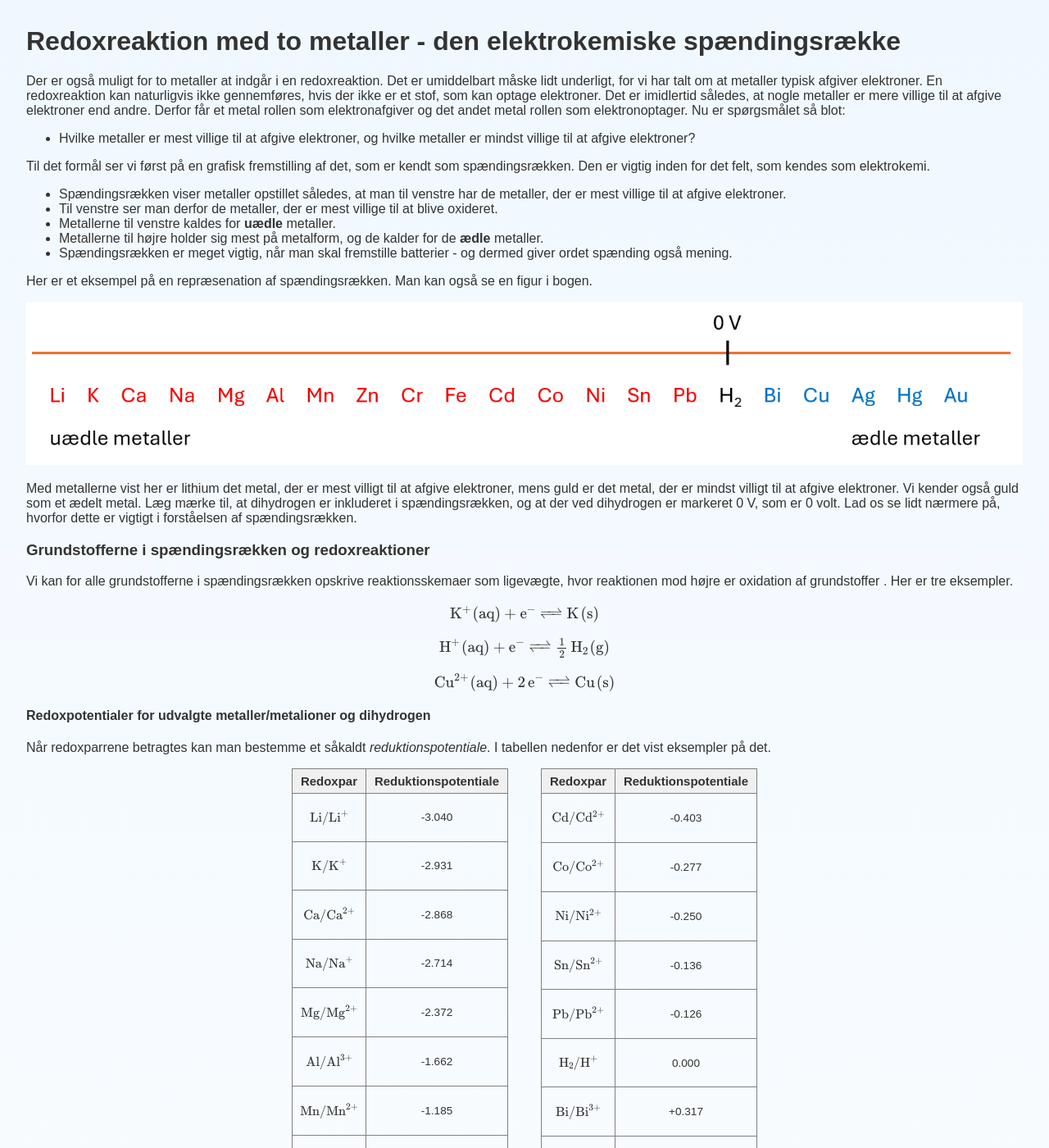
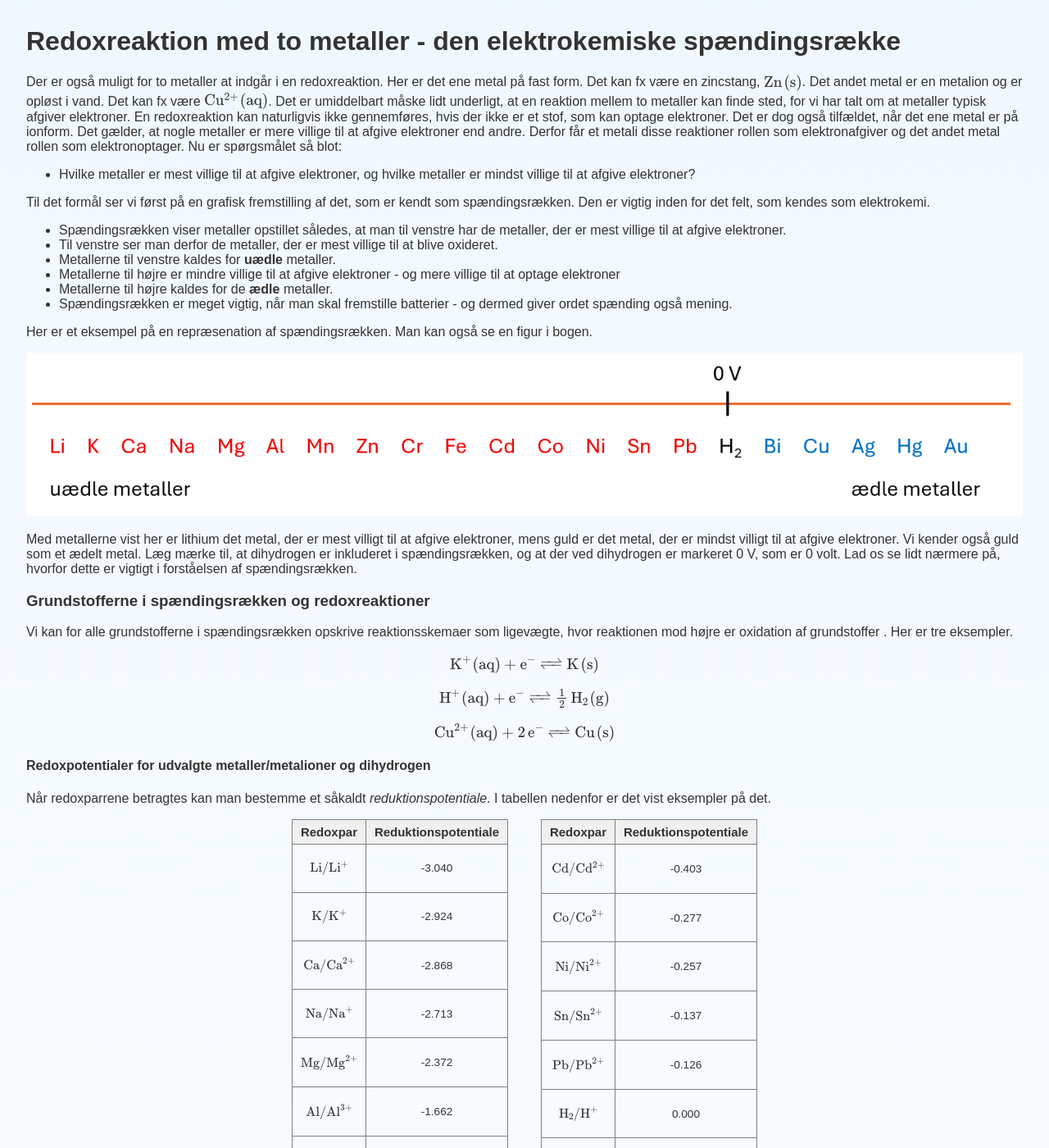
Before and after one commit to jenskaalby/matkem, a Jekyll site: the page built from Kemi/redox/spaendingsraekken.md, in a window 1280 px wide and 1400 px high. Shown: the whole window at 82% size. Built offline with Jekyll 4.4.1, drawn with Linux system fonts in a browser that asks for light colours; some of the changed text lies outside the part shown.

Commit message:
Update spaendingsraekken.md

```diff
--- a/Kemi/redox/spaendingsraekken.md
+++ b/Kemi/redox/spaendingsraekken.md
@@ -3,8 +3,9 @@ layout: default
 title: Redoxreaktion med to metaller - spændingsrækken
 ---
 # Redoxreaktion med to metaller - den elektrokemiske spændingsrække
-Der er også muligt for to metaller at indgår i en redoxreaktion. Det er umiddelbart måske lidt underligt, for vi har talt om at metaller typisk afgiver elektroner. En redoxreaktion kan naturligvis ikke gennemføres, hvis der ikke er et stof, som kan optage elektroner.
-Det er imidlertid således, at nogle metaller er mere villige til at afgive elektroner end andre. Derfor får et metal rollen som elektronafgiver og det andet metal rollen som elektronoptager.
+Der er også muligt for to metaller at indgår i en redoxreaktion. Her er det ene metal på fast form. Det kan fx være en zincstang, $\ce{Zn(s)}$. Det andet metal er en metalion og er opløst i vand. Det kan fx være $\ce{Cu^{2+}(aq)}$.
+Det er umiddelbart måske lidt underligt, at en reaktion mellem to metaller kan finde sted, for vi har talt om at metaller typisk afgiver elektroner. En redoxreaktion kan naturligvis ikke gennemføres, hvis der ikke er et stof, som kan optage elektroner. Det er dog også tilfældet, når det ene metal er på ionform.
+Det gælder, at nogle metaller er mere villige til at afgive elektroner end andre. Derfor får et metali disse reaktioner rollen som elektronafgiver og det andet metal rollen som elektronoptager.
 Nu er spørgsmålet så blot:
 - Hvilke metaller er mest villige til at afgive elektroner, og hvilke metaller er mindst villige til at afgive elektroner?
 
@@ -13,7 +14,8 @@ Til det formål ser vi først på en grafisk fremstilling af det, som er kendt s
 - Spændingsrækken viser metaller opstillet således, at man til venstre har de metaller, der er mest villige til at afgive elektroner.
 - Til venstre ser man derfor de metaller, der er mest villige til at blive oxideret.
 - Metallerne til venstre kaldes for **uædle** metaller.
-- Metallerne til højre holder sig mest på metalform, og de kalder for de **ædle** metaller.
+- Metallerne til højre er mindre villige til at afgive  elektroner - og mere villige til at optage elektroner
+- Metallerne til højre kaldes for de **ædle** metaller.
 - Spændingsrækken er meget vigtig, når man skal fremstille batterier - og dermed giver ordet spænding også mening.
 
  Her er et eksempel på en repræsenation af spændingsrækken. Man kan også se en figur i bogen.
@@ -44,15 +46,15 @@ Når redoxparrene betragtes kan man bestemme et såkaldt <i>reduktionspotentiale
       <th style="background-color:#f0f0f0; font-weight: bold; font-size: 1.1em; padding: 6px 10px;">Reduktionspotentiale</th>
     </tr>
     <tr><td style="padding: 4px 8px;">$$\ce{Li/Li^+}$$</td><td style="text-align: center; padding: 4px 8px;">-3.040</td></tr>
-    <tr><td style="padding: 4px 8px;">$$\ce{K/K^+}$$</td><td style="text-align: center; padding: 4px 8px;">-2.931</td></tr>
+    <tr><td style="padding: 4px 8px;">$$\ce{K/K^+}$$</td><td style="text-align: center; padding: 4px 8px;">-2.924</td></tr>
     <tr><td style="padding: 4px 8px;">$$\ce{Ca/Ca^2+}$$</td><td style="text-align: center; padding: 4px 8px;">-2.868</td></tr>
-    <tr><td style="padding: 4px 8px;">$$\ce{Na/Na^+}$$</td><td style="text-align: center; padding: 4px 8px;">-2.714</td></tr>
+    <tr><td style="padding: 4px 8px;">$$\ce{Na/Na^+}$$</td><td style="text-align: center; padding: 4px 8px;">-2.713</td></tr>
     <tr><td style="padding: 4px 8px;">$$\ce{Mg/Mg^2+}$$</td><td style="text-align: center; padding: 4px 8px;">-2.372</td></tr>
     <tr><td style="padding: 4px 8px;">$$\ce{Al/Al^3+}$$</td><td style="text-align: center; padding: 4px 8px;">-1.662</td></tr>
     <tr><td style="padding: 4px 8px;">$$\ce{Mn/Mn^2+}$$</td><td style="text-align: center; padding: 4px 8px;">-1.185</td></tr>
-    <tr><td style="padding: 4px 8px;">$$\ce{Zn/Zn^2+}$$</td><td style="text-align: center; padding: 4px 8px;">-0.763</td></tr>
+    <tr><td style="padding: 4px 8px;">$$\ce{Zn/Zn^2+}$$</td><td style="text-align: center; padding: 4px 8px;">-0.762</td></tr>
     <tr><td style="padding: 4px 8px;">$$\ce{Cr/Cr^3+}$$</td><td style="text-align: center; padding: 4px 8px;">-0.744</td></tr>
-    <tr><td style="padding: 4px 8px;">$$\ce{Fe/Fe^2+}$$</td><td style="text-align: center; padding: 4px 8px;">-0.440</td></tr>
+    <tr><td style="padding: 4px 8px;">$$\ce{Fe/Fe^2+}$$</td><td style="text-align: center; padding: 4px 8px;">-0.447</td></tr>
   </table>
 
   <table border="1" cellspacing="0" style="border-collapse: collapse;">
@@ -62,14 +64,14 @@ Når redoxparrene betragtes kan man bestemme et såkaldt <i>reduktionspotentiale
     </tr>
     <tr><td style="padding: 4px 8px;">$$\ce{Cd/Cd^2+}$$</td><td style="text-align: center; padding: 4px 8px;">-0.403</td></tr>
     <tr><td style="padding: 4px 8px;">$$\ce{Co/Co^2+}$$</td><td style="text-align: center; padding: 4px 8px;">-0.277</td></tr>
-    <tr><td style="padding: 4px 8px;">$$\ce{Ni/Ni^2+}$$</td><td style="text-align: center; padding: 4px 8px;">-0.250</td></tr>
-    <tr><td style="padding: 4px 8px;">$$\ce{Sn/Sn^2+}$$</td><td style="text-align: center; padding: 4px 8px;">-0.136</td></tr>
+    <tr><td style="padding: 4px 8px;">$$\ce{Ni/Ni^2+}$$</td><td style="text-align: center; padding: 4px 8px;">-0.257</td></tr>
+    <tr><td style="padding: 4px 8px;">$$\ce{Sn/Sn^2+}$$</td><td style="text-align: center; padding: 4px 8px;">-0.137</td></tr>
     <tr><td style="padding: 4px 8px;">$$\ce{Pb/Pb^2+}$$</td><td style="text-align: center; padding: 4px 8px;">-0.126</td></tr>
     <tr><td style="padding: 4px 8px;">$$\ce{H2/H^+}$$</td><td style="text-align: center; padding: 4px 8px;">0.000</td></tr>
     <tr><td style="padding: 4px 8px;">$$\ce{Bi/Bi^3+}$$</td><td style="text-align: center; padding: 4px 8px;">+0.317</td></tr>
-    <tr><td style="padding: 4px 8px;">$$\ce{Cu/Cu^2+}$$</td><td style="text-align: center; padding: 4px 8px;">+0.337</td></tr>
-    <tr><td style="padding: 4px 8px;">$$\ce{Ag/Ag^+}$$</td><td style="text-align: center; padding: 4px 8px;">+0.799</td></tr>
-    <tr><td style="padding: 4px 8px;">$$\ce{Au/Au^3+}$$</td><td style="text-align: center; padding: 4px 8px;">+1.498</td></tr>
+    <tr><td style="padding: 4px 8px;">$$\ce{Cu/Cu^2+}$$</td><td style="text-align: center; padding: 4px 8px;">+0.340</td></tr>
+    <tr><td style="padding: 4px 8px;">$$\ce{Ag/Ag^+}$$</td><td style="text-align: center; padding: 4px 8px;">+0.800</td></tr>
+    <tr><td style="padding: 4px 8px;">$$\ce{Au/Au+}$$</td><td style="text-align: center; padding: 4px 8px;">+1.692</td></tr>
   </table>
 
 </div>
```
